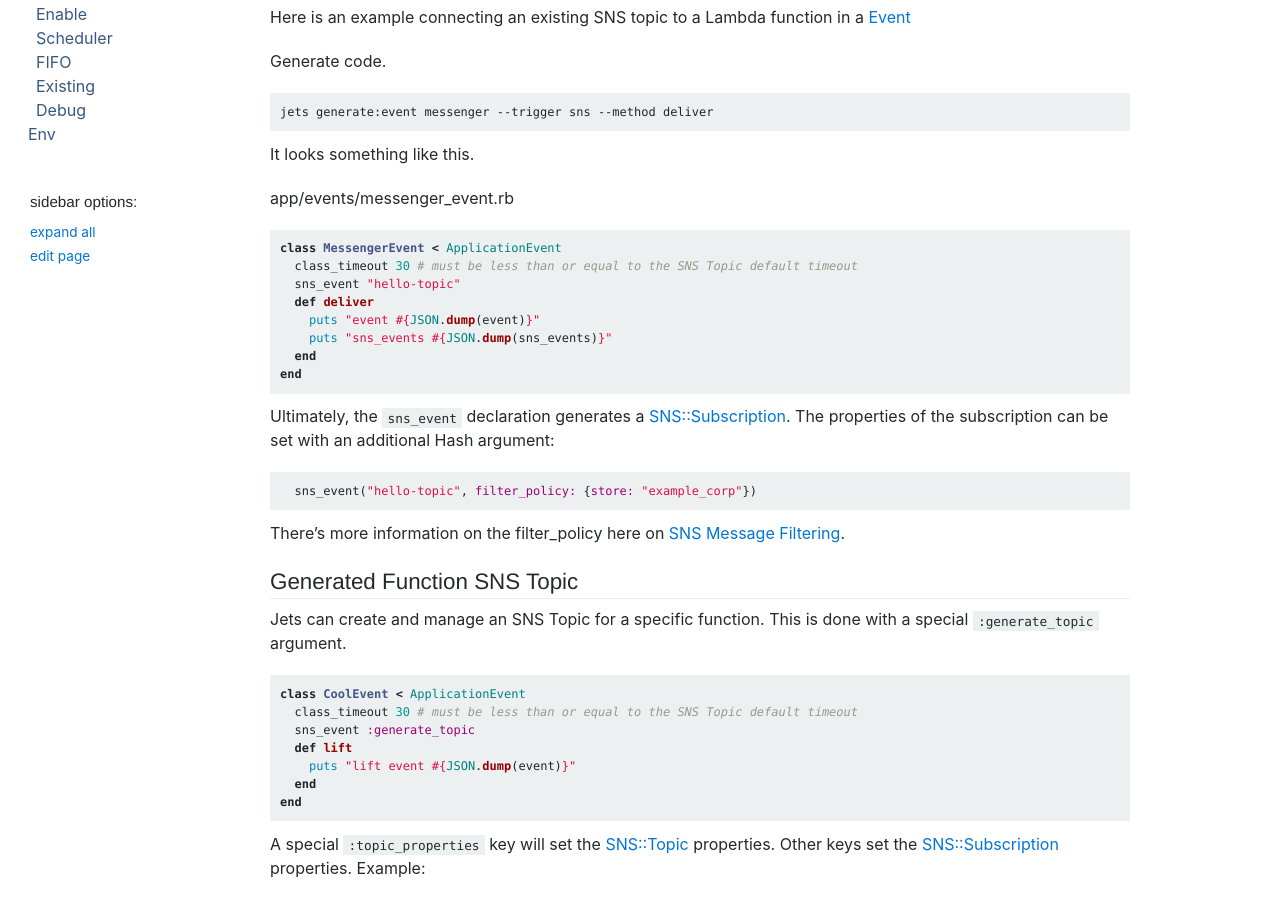
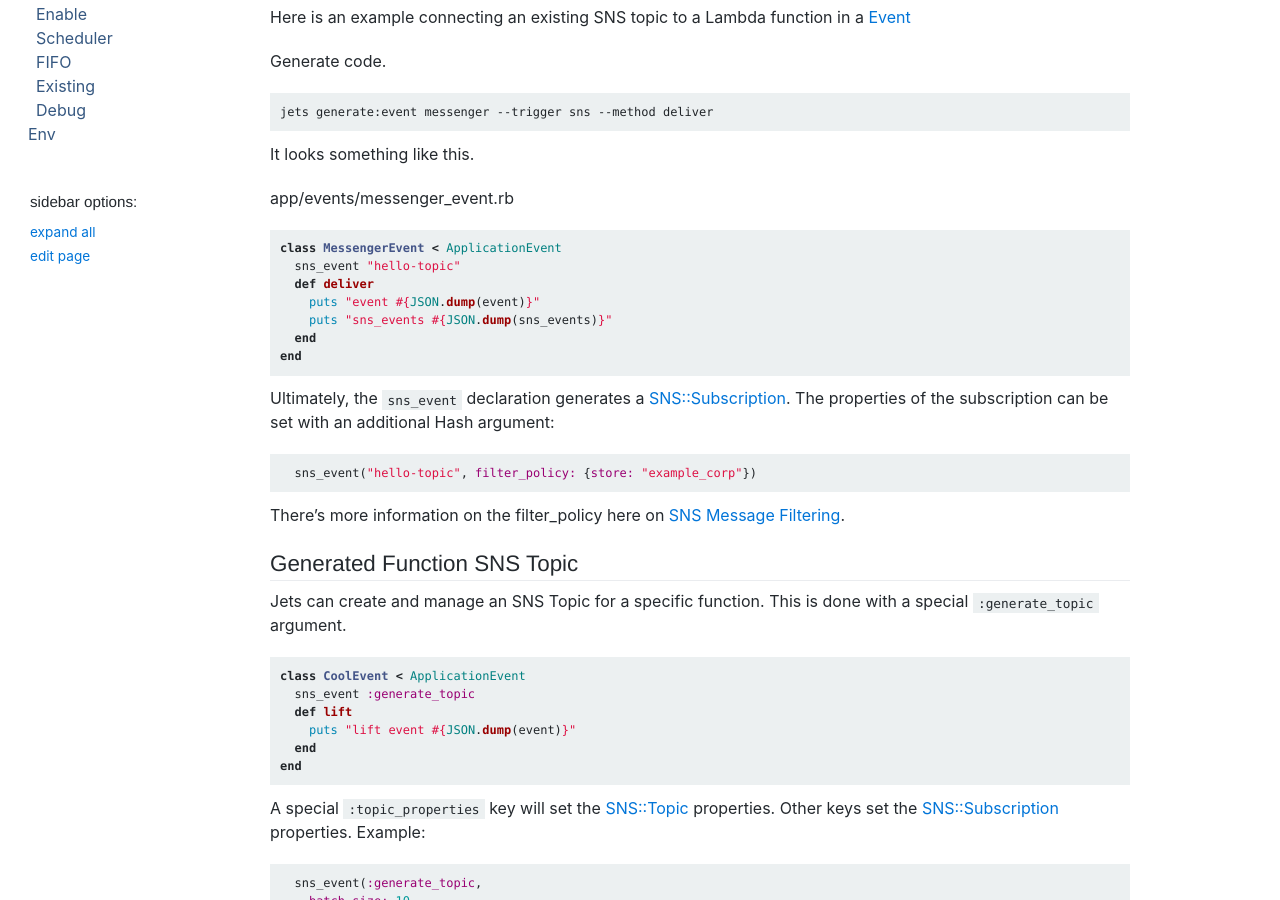
Before and after one commit to rubyonjets/jets-docs, a Jekyll site: the page built from _docs/events/sns.md, in a window 1280 px wide and 900 px high, scrolled down 882 px. Built offline with Jekyll 4.4.1, drawn with Linux system fonts in a browser that asks for light colours; a script that is not in the unit is left out.

Commit message:
update events sns doesnt have 30s timeout issue

````diff
--- a/_docs/events/sns.md
+++ b/_docs/events/sns.md
@@ -31,7 +31,6 @@
 
 ```ruby
 class MessengerEvent < ApplicationEvent
-  class_timeout 30 # must be less than or equal to the SNS Topic default timeout
   sns_event "hello-topic"
   def deliver
     puts "event #{JSON.dump(event)}"
@@ -54,7 +53,6 @@
 
 ```ruby
 class CoolEvent < ApplicationEvent
-  class_timeout 30 # must be less than or equal to the SNS Topic default timeout
   sns_event :generate_topic
   def lift
     puts "lift event #{JSON.dump(event)}"
````
